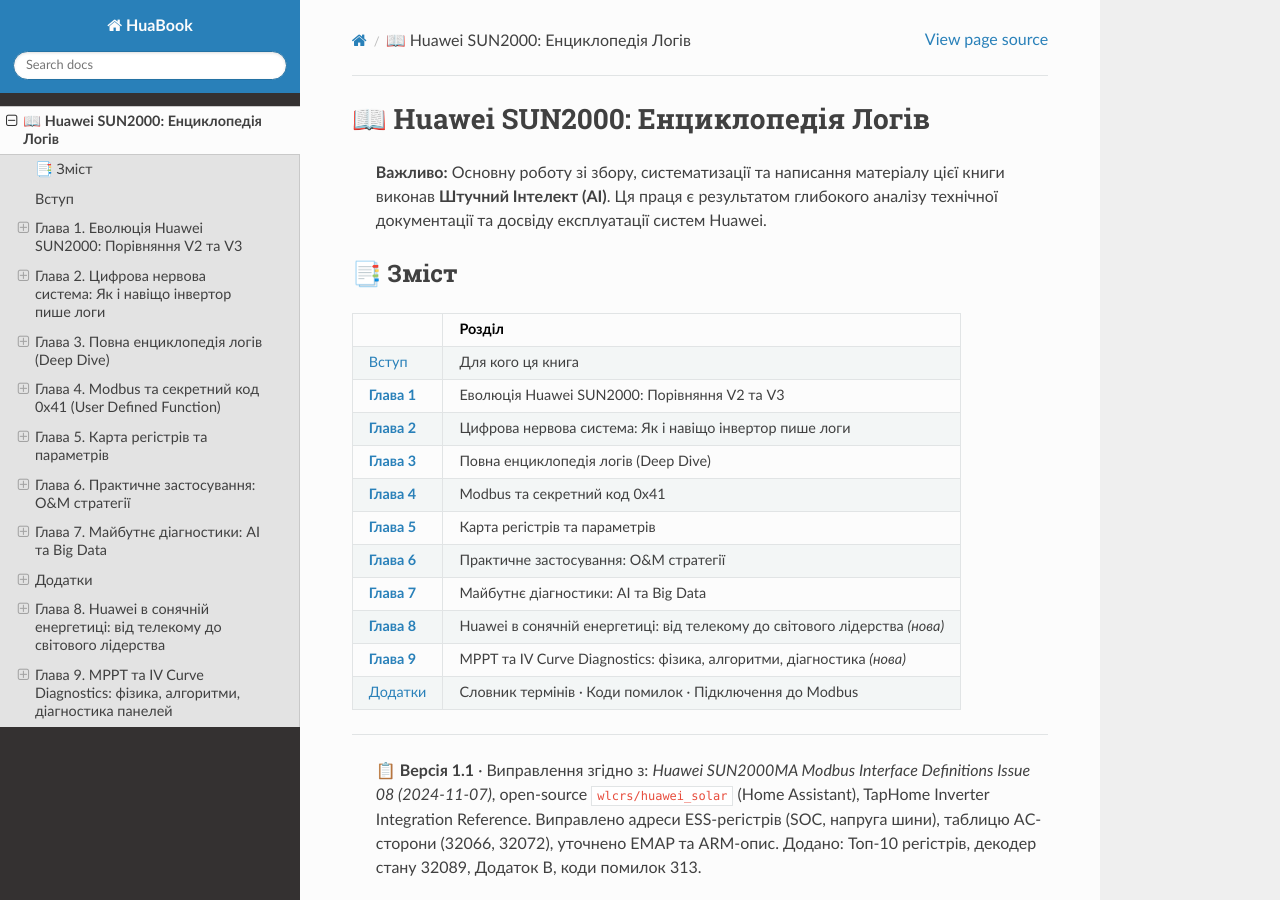
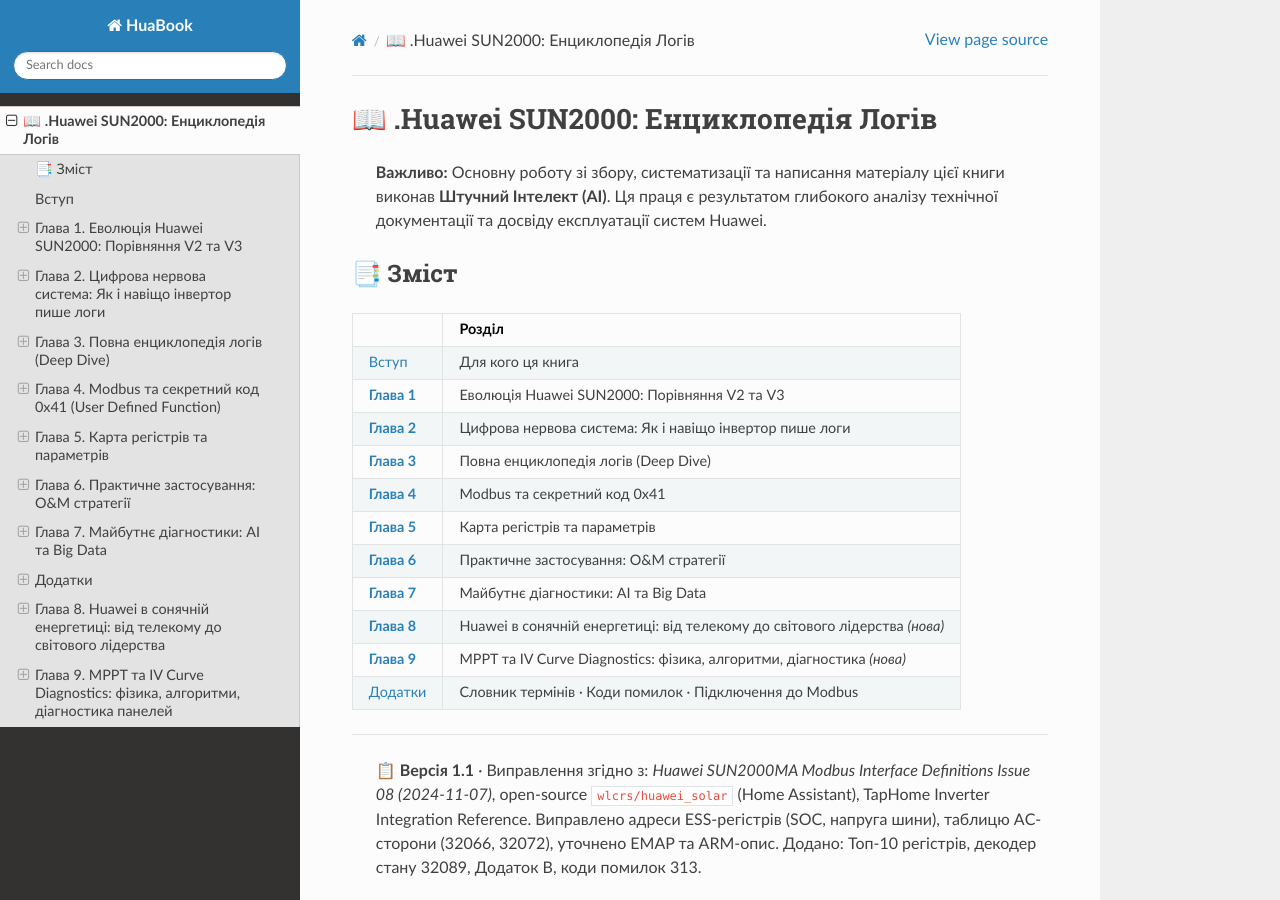
Before and after one commit to andysu/HuaBook, a Sphinx documentation site: the page built from docs/HuaweiBook.md, in a window 1280 px wide and 900 px high. Built offline with Sphinx 7.4.7 and the Read the Docs theme 3.1.0, drawn with Linux system fonts in a browser that asks for light colours.

Commit message:
from home

```diff
--- a/docs/HuaweiBook.md
+++ b/docs/HuaweiBook.md
@@ -1,4 +1,4 @@
-# 📖 Huawei SUN2000: Енциклопедія Логів
+# 📖 .Huawei SUN2000: Енциклопедія Логів
 
 
 > **Важливо:** Основну роботу зі збору, систематизації та написання матеріалу цієї книги виконав **Штучний Інтелект (AI)**. Ця праця є результатом глибокого аналізу технічної документації та досвіду експлуатації систем Huawei.
```
